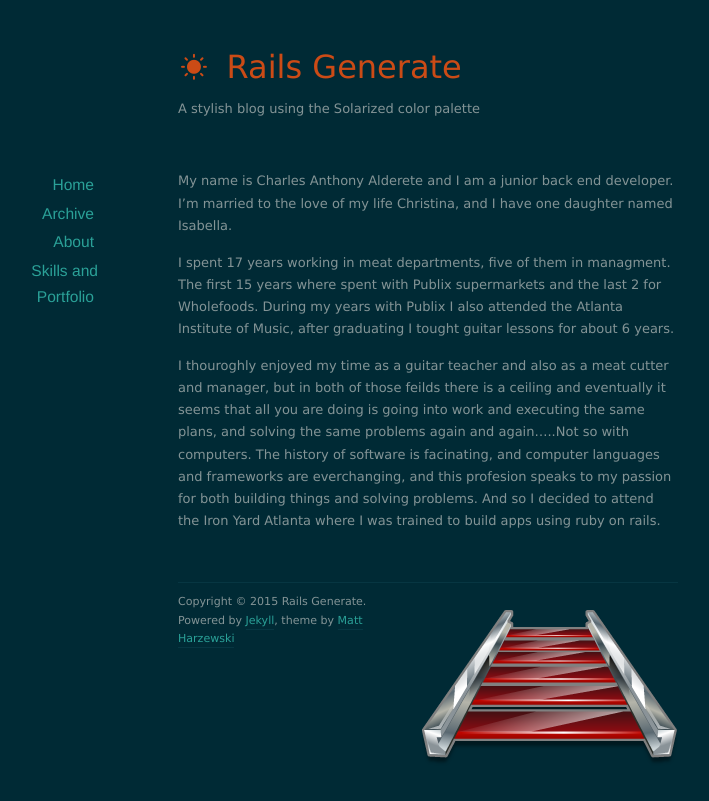
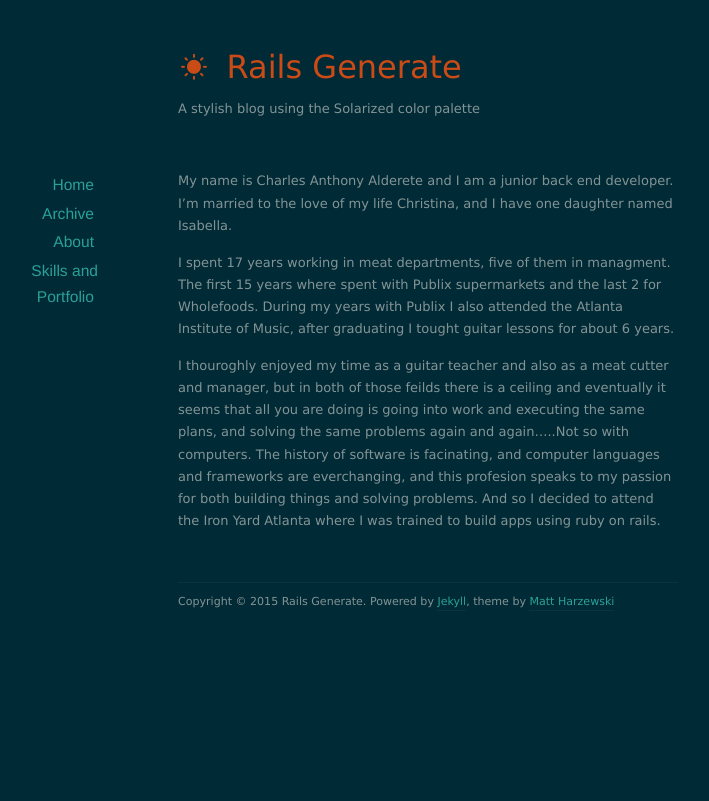
Before and after one commit to calderete/blog.github.io, a Jekyll site: the page built from about/index.markdown, in a window 1280 px wide. Shown: the top 801 px of the page, without its empty margins (212-921 px from the left). Built offline with Jekyll 4.4.1, drawn with Linux system fonts in a browser that asks for light colours; nearby versions of some CDN libraries.

Commit message:
still trying to fix

```diff
--- a/about/index.markdown
+++ b/about/index.markdown
@@ -7,5 +7,3 @@ My name is Charles Anthony Alderete and I am a junior back end developer. I'm ma
 I spent 17 years working in meat departments, five of them in managment. The first 15 years where spent with Publix supermarkets and the last 2 for Wholefoods. During my years with Publix I also attended the Atlanta Institute of Music, after graduating I tought guitar lessons for about 6 years.
 
 I thouroghly enjoyed my time as a guitar teacher and also as a meat cutter and manager, but in both of those feilds there is a ceiling and eventually it seems that all you are doing is going into work and executing the same plans, and solving the same problems again and again.....Not so with computers. The history of software is facinating, and computer languages and frameworks are everchanging, and this profesion speaks to my passion for both building things and solving problems. And so I decided to attend the Iron Yard Atlanta where I was trained to build apps using ruby on rails.
-
-<img src="/images/rails.png" class="right" />
```
Also changed, not shown: _posts/2015-12-5-Postman-Is-Your-Freind...Most-of-the-Time...md (+0 -3 lines).
